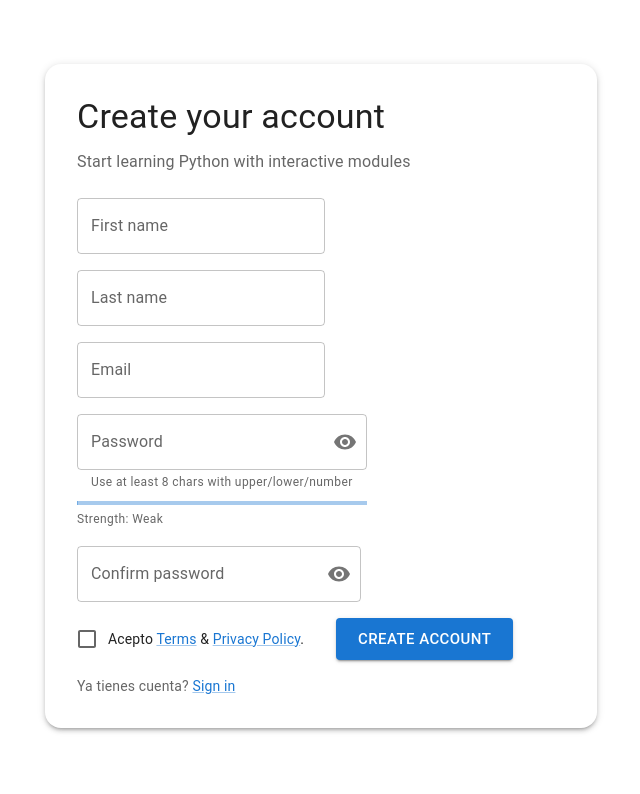
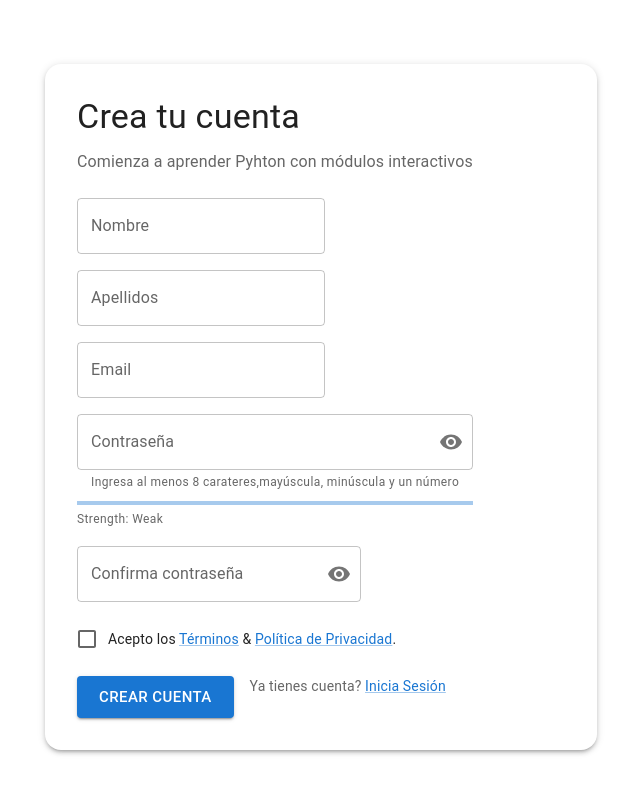
Before and after one commit to MauryQV/python_learning_platform, a React app in the folder frontend/: page /register in a window 1280 px wide. Shown: the top 794 px of the page, without its empty margins (319-959 px from the left). Built offline with nearby package versions, Linux system fonts and the light colour scheme; the HTML template or start-up script is replaced by a standard one.

Commit message:
Fixing front

```diff
--- a/frontend/src/pages/Login.jsx
+++ b/frontend/src/pages/Login.jsx
@@ -19,7 +19,7 @@ export default function Login() {
     if (error) {
       setMessage(error.message);
     } else {
-      setMessage("Sesión iniciada correctamente.");
+      setMessage("Sesión iniciada exitósamente.");
       setTimeout(() => navigate("/"), 1500);
     }
   };
--- a/frontend/src/pages/Register.jsx
+++ b/frontend/src/pages/Register.jsx
@@ -1,11 +1,9 @@
 import { useState } from "react";
-import {
-  Box, Button, Checkbox, Container, FormControlLabel,
-  Grid, IconButton, InputAdornment, Link, TextField, Typography, Paper
-} from "@mui/material";
+import {Box, Button, Checkbox, Container, FormControlLabel, Grid, IconButton, InputAdornment, Link, TextField, Typography, Paper} from "@mui/material";
 import { Visibility, VisibilityOff } from "@mui/icons-material";
 import PasswordStrengthBar from "./PasswordStrengthBar.jsx";
 import { useNavigate } from "react-router-dom";
+import { supabase } from "../lib/supabaseClient";
 
 export default function Register() {
   const nav = useNavigate();
@@ -24,12 +22,12 @@ export default function Register() {
 
   const validate = () => {
     const err = {};
-    if (!form.firstName.trim()) err.firstName = "Required";
-    if (!form.lastName.trim()) err.lastName = "Required";
-    if (!emailValid(form.email)) err.email = "Invalid email";
-    if (!pwValid(form.password)) err.password = "Min 8, upper, lower, number";
-    if (form.password !== form.confirmPassword) err.confirmPassword = "Passwords do not match";
-    if (!form.accepted) err.accepted = "You must accept Terms & Privacy";
+    if (!form.firstName.trim()) err.firstName = "Obligatorio";
+    if (!form.lastName.trim()) err.lastName = "Obligatorio";
+    if (!emailValid(form.email)) err.email = "Email no válido";
+    if (!pwValid(form.password)) err.password = "Min 8, mayúscula, minúscula, número";
+    if (form.password !== form.confirmPassword) err.confirmPassword = "Las contraseñas nos coinciden";
+    if (!form.accepted) err.accepted = "Debes aceptar los Términos y Condiciones";
     setErrors(err);
     return Object.keys(err).length === 0;
   };
@@ -52,16 +50,16 @@ export default function Register() {
   return (
     <Container maxWidth="sm" sx={{ py: 8 }}>
       <Paper elevation={3} sx={{ p: 4, borderRadius: 4 }}>
-        <Typography variant="h4" gutterBottom>Create your account</Typography>
+        <Typography variant="h4" gutterBottom>Crea tu cuenta</Typography>
         <Typography color="text.secondary" sx={{ mb: 3 }}>
-          Start learning Python with interactive modules
+          Comienza a aprender Pyhton con módulos interactivos
         </Typography>
 
         <Box component="form" noValidate onSubmit={onSubmit}>
           <Grid container spacing={2}>
             <Grid item xs={12} sm={6}>
               <TextField
-                label="First name"
+                label="Nombre"
                 fullWidth
                 value={form.firstName}
                 onChange={onChange("firstName")}
@@ -72,7 +70,7 @@ export default function Register() {
             </Grid>
             <Grid item xs={12} sm={6}>
               <TextField
-                label="Last name"
+                label="Apellidos"
                 fullWidth
                 value={form.lastName}
                 onChange={onChange("lastName")}
@@ -98,12 +96,12 @@ export default function Register() {
             <Grid item xs={12}>
               <TextField
                 type={showPw ? "text" : "password"}
-                label="Password"
+                label="Contraseña"
                 fullWidth
                 value={form.password}
                 onChange={onChange("password")}
                 error={!!errors.password}
-                helperText={errors.password || "Use at least 8 chars with upper/lower/number"}
+                helperText={errors.password || "Ingresa al menos 8 carateres,mayúscula, minúscula y un número"}
                 autoComplete="new-password"
                 InputProps={{
                   endAdornment: (
@@ -121,7 +119,7 @@ export default function Register() {
             <Grid item xs={12}>
               <TextField
                 type={showPw2 ? "text" : "password"}
-                label="Confirm password"
+                label="Confirma contraseña"
                 fullWidth
                 value={form.confirmPassword}
                 onChange={onChange("confirmPassword")}
@@ -147,7 +145,7 @@ export default function Register() {
                 }
                 label={
                   <Typography variant="body2">
-                    Acepto <Link href="#">Terms</Link> & <Link href="#">Privacy Policy</Link>.
+                    Acepto los <Link href="#">Términos</Link> & <Link href="#">Política de Privacidad</Link>.
                   </Typography>
                 }
               />
@@ -161,13 +159,13 @@ export default function Register() {
                 fullWidth type="submit" variant="contained" size="large"
                 disabled={submitting}
               >
-                {submitting ? "Creating..." : "Create account"}
+                {submitting ? "Creando..." : "Crear cuenta"}
               </Button>
             </Grid>
 
             <Grid item xs={12}>
               <Typography variant="body2" color="text.secondary">
-                Ya tienes cuenta? <Link href="#">Sign in</Link>
+                Ya tienes cuenta? <Link href="#">Inicia Sesión</Link>
               </Typography>
             </Grid>
           </Grid>
--- a/frontend/src/pages/VerifyEmail.jsx
+++ b/frontend/src/pages/VerifyEmail.jsx
@@ -1,14 +1,16 @@
 import { Box, Container, Typography, Button } from "@mui/material";
 import MarkEmailReadIcon from "@mui/icons-material/MarkEmailRead";
+import { supabase } from "../lib/supabaseClient";
+
 
 export default function VerifyEmail() {
   return (
     <Container maxWidth="sm">
       <Box sx={{ textAlign: "center", mt: 10 }}>
         <MarkEmailReadIcon sx={{ fontSize: 64, mb: 2 }} />
-        <Typography variant="h4" gutterBottom>Check your email</Typography>
+        <Typography variant="h4" gutterBottom>Revisa tu email</Typography>
         <Typography color="text.secondary" sx={{ mb: 3 }}>
-          We sent you a verification link. If you don’t see it, check spam.
+          Te enviamos un link para verificar tu cuenta. Si no lo ves, revisa spam.
         </Typography>
         <Button variant="outlined">Resend email</Button>
       </Box>
```
